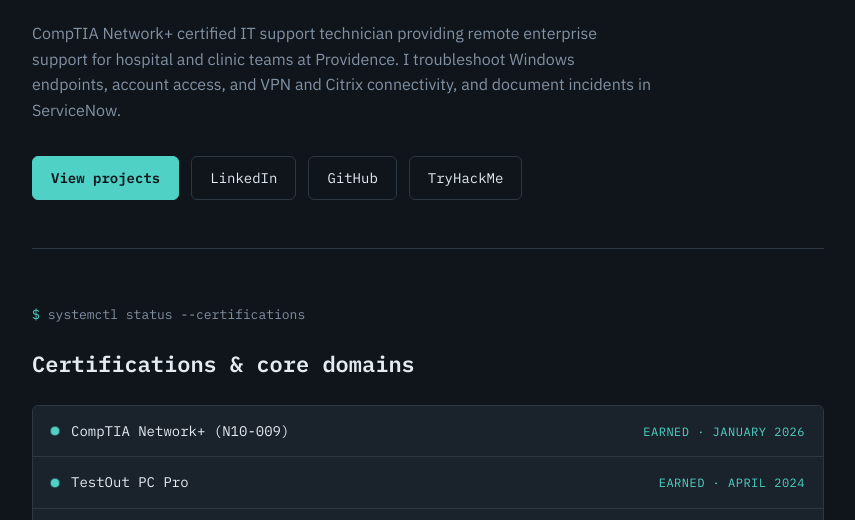
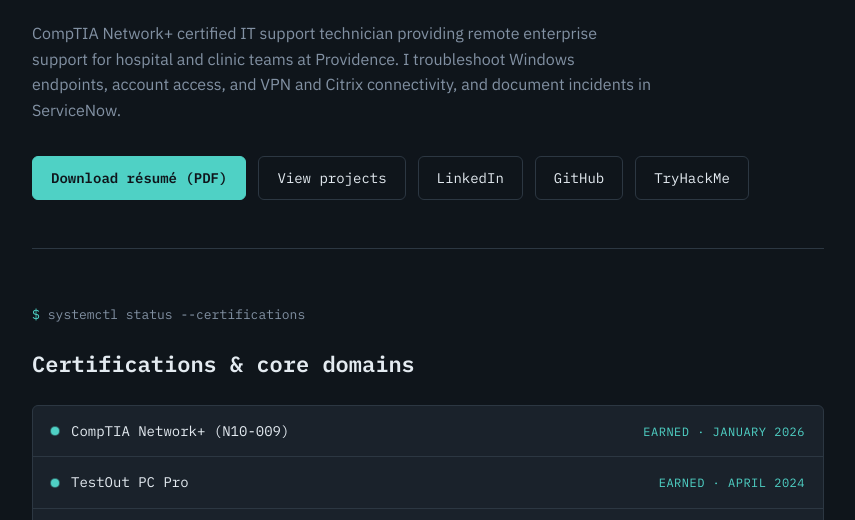
Before and after one commit to EvPowe07825/e-van-powers-portfolio, a plain HTML site: page index.html in a window 1280 px wide. Shown: the part 270-790 px from the top of the page, without its empty margins (212-1067 px from the left). Drawn offline with Linux system fonts and the light colour scheme.

Commit message:
Assemble approved portfolio release candidate

```diff
--- a/index.html
+++ b/index.html
@@ -213,7 +213,8 @@
       CompTIA Network+ certified IT support technician providing remote enterprise support for hospital and clinic teams at Providence. I troubleshoot Windows endpoints, account access, and VPN and Citrix connectivity, and document incidents in ServiceNow.
     </p>
     <div class="cta-row">
-      <a class="btn primary" href="#projects">View projects</a>
+      <a class="btn primary" href="EVan-Powers-Healthcare-IT-Resume.pdf" download>Download résumé (PDF)</a>
+      <a class="btn ghost" href="#projects">View projects</a>
       <a class="btn ghost" href="https://www.linkedin.com/in/e-van-powers-57a616b2/" target="_blank" rel="noopener">LinkedIn</a>
       <a class="btn ghost" href="https://github.com/EvPowe07825/e-van-powers-portfolio" target="_blank" rel="noopener">GitHub</a>
       <a class="btn ghost" href="https://tryhackme.com/p/EvPow07825" target="_blank" rel="noopener">TryHackMe</a>
```
Also changed, not shown: 4 other files.
